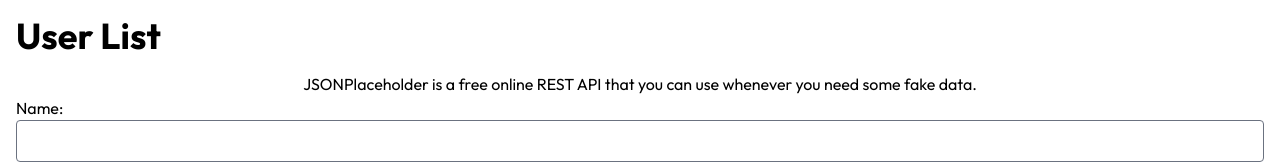
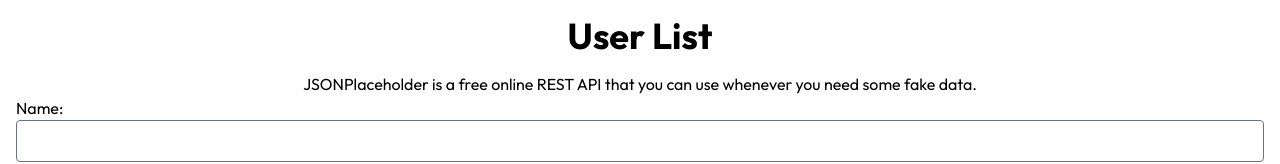
Before and after one commit to asriomar/api-fetch-jsonplaceholder, a React (Vite) app: page / in a window 1280 px wide. Shown: the top 164 px of the page. Built offline with nearby package versions, Linux system fonts and the light colour scheme; no server answers.

Commit message:
Update UserList.jsx

```diff
--- a/src/components/UserList.jsx
+++ b/src/components/UserList.jsx
@@ -106,7 +106,7 @@
 
   return (
     <div className="p-4">
-      <h1 className="text-4xl font-bold mb-4">User List</h1>
+      <h1 className="text-4xl font-bold mb-4 text-center">User List</h1>
       <p className="text-center">
         JSONPlaceholder is a free online REST API that you can use whenever you need some fake data.
       </p>
```
